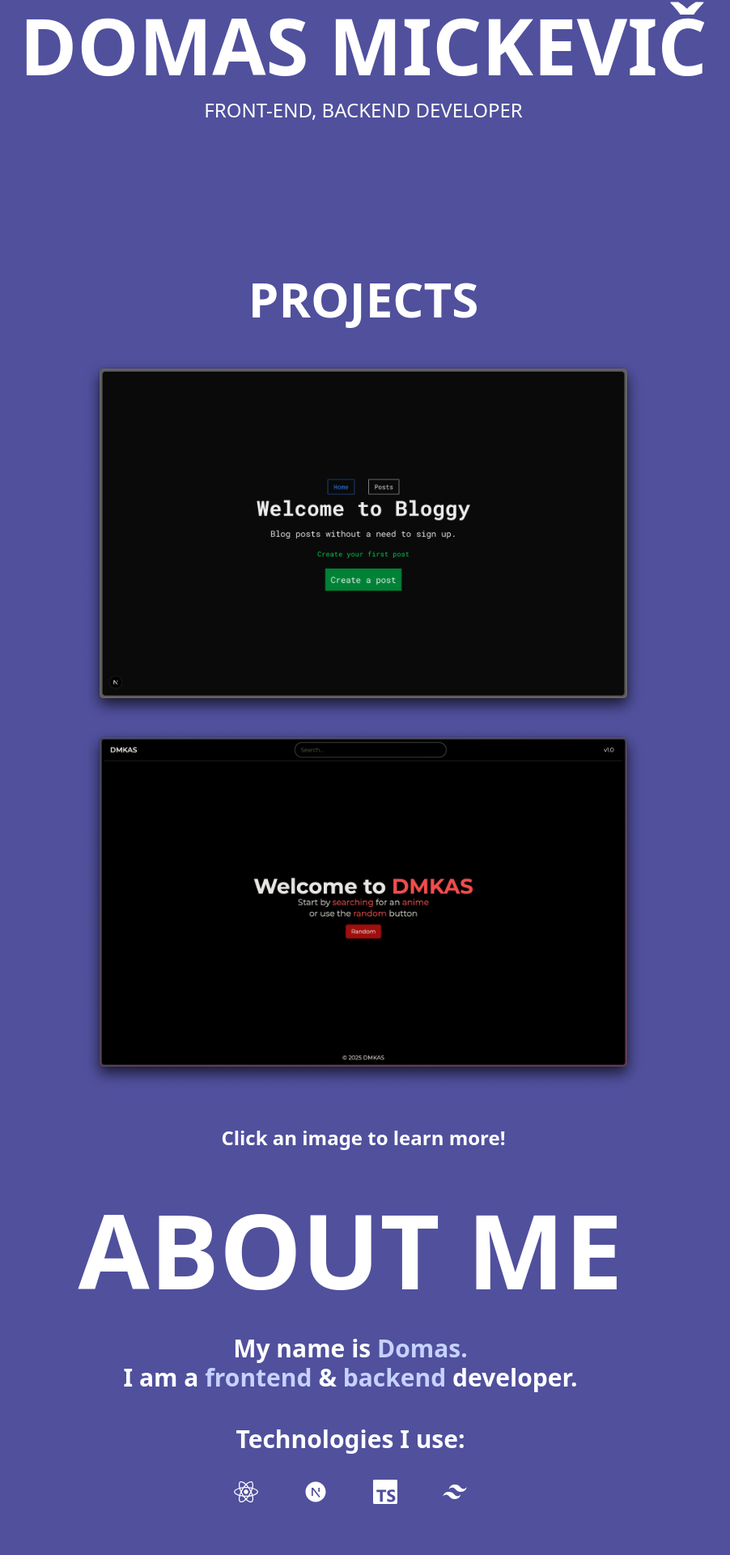
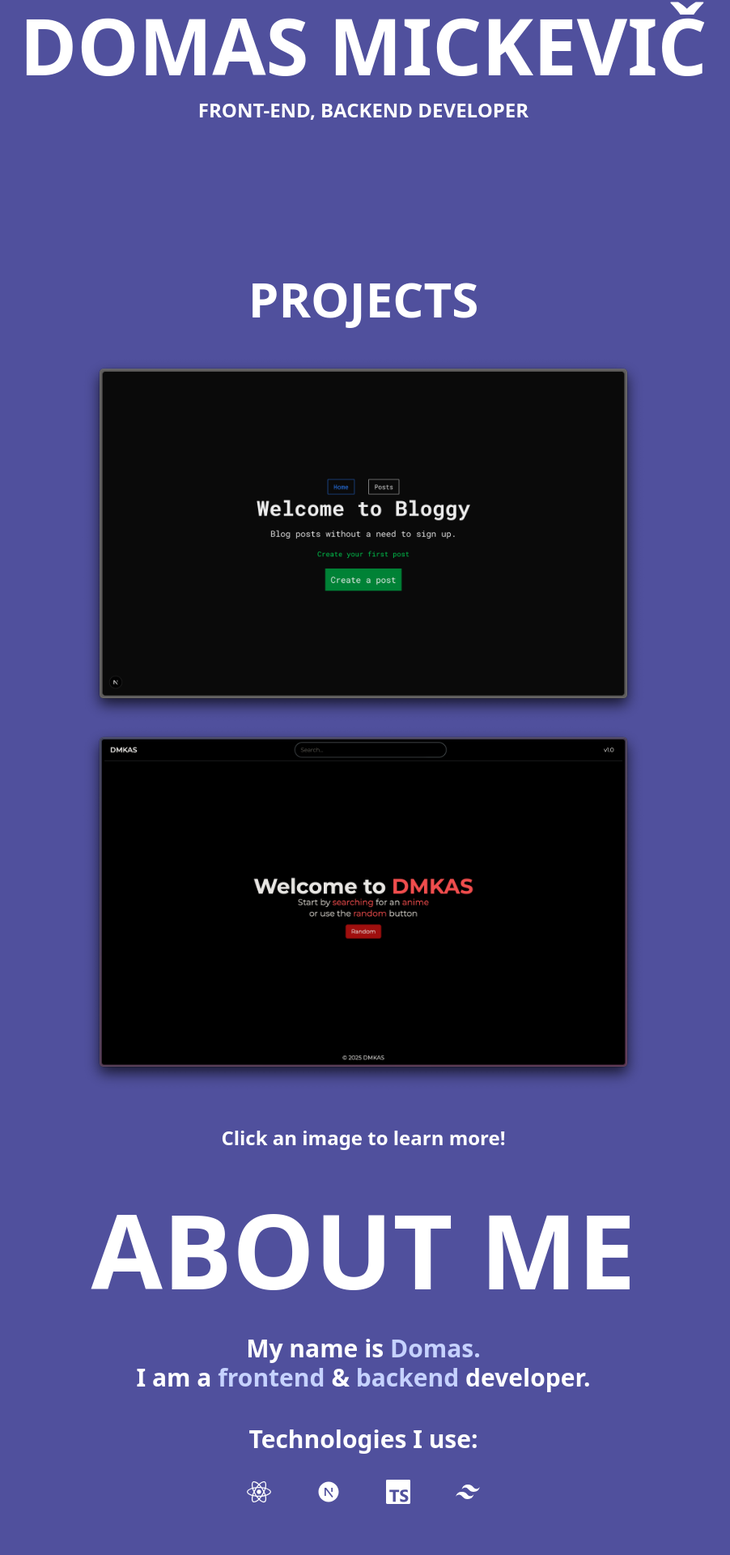
Before and after one commit to Domukas1337/portfolio-page, a Next.js app: page / in a window 1280 px wide. Shown: the part 320-2240 px from the top of the page at 81% size, without its empty margins (191-1093 px from the left). Built offline with nearby package versions, Linux system fonts and the light colour scheme; a web font is replaced by a local one.

Commit message:
one silly style change :3

```diff
--- a/app/page.tsx
+++ b/app/page.tsx
@@ -17,7 +17,7 @@ export default function Home() {
           <h1 className="text-4xl sm:text-6xl md:text-8xl font-black">
             DOMAS MICKEVIČ
           </h1>
-          <p className="text-base sm:text-xl md:text-2xl mt-4">
+          <p className="text-base sm:text-xl md:text-2xl font-bold mt-4">
             FRONT-END, BACKEND DEVELOPER
           </p>
         </div>
@@ -76,15 +76,17 @@ export default function Home() {
           </div>
         </div>
         <FadeIn time={1.2}>
-          <p className="text-lg text-center md:text-xl xl:text-2xl font-semibold">
+          <p className="text-lg text-center md:text-xl xl:text-2xl font-black">
             Click an image to learn more!
           </p>
         </FadeIn>
       </div>
 
       <div className="flex justify-center h-screen">
-        <div className="flex flex-col justify-center text-white gap-10 pr-10 pl-2 text-center">
-          <p className="text-6xl sm:text-8xl md:text-9xl font-bold">ABOUT ME</p>
+        <div className="flex flex-col justify-center text-white gap-10 text-center">
+          <p className="text-6xl sm:text-8xl md:text-9xl font-black">
+            ABOUT ME
+          </p>
           <div className="flex flex-col justify-center text-xl sm:text-3xl font-semibold">
             <p>
               My name is <strong className="text-indigo-200">Domas.</strong>
@@ -101,12 +103,12 @@ export default function Home() {
               <ProgramingLanguageIcon link="https://react.dev/" color="cyan">
                 <FaReact />
               </ProgramingLanguageIcon>
-              <ProgramingLanguageIcon link="https://nextjs.org/">
+              <ProgramingLanguageIcon link="https://nextjs.org/" color="cyan">
                 <RiNextjsFill />
               </ProgramingLanguageIcon>
               <ProgramingLanguageIcon
                 link="https://www.typescriptlang.org/"
-                color="sky"
+                color="cyan"
               >
                 <SiTypescript />
               </ProgramingLanguageIcon>
```
